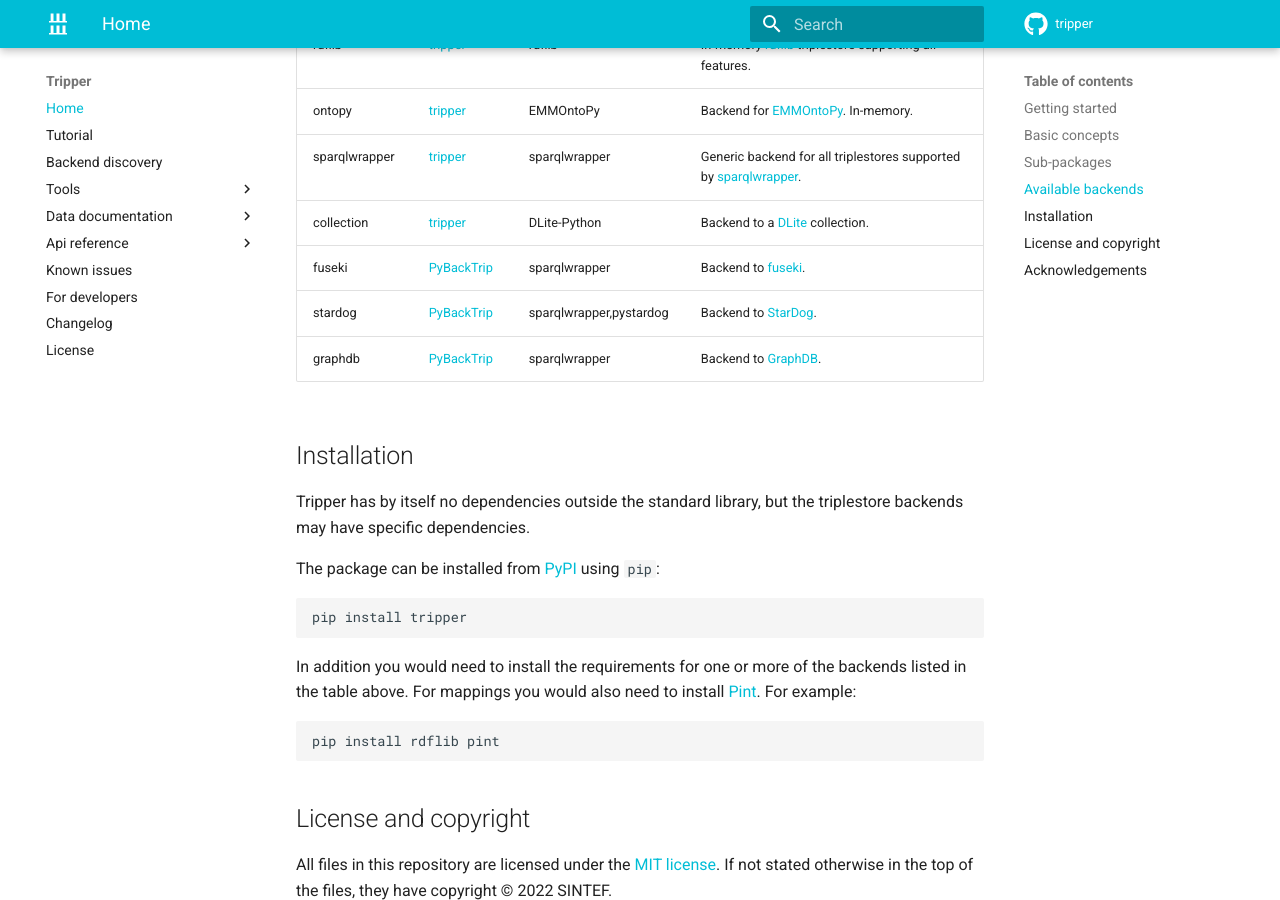
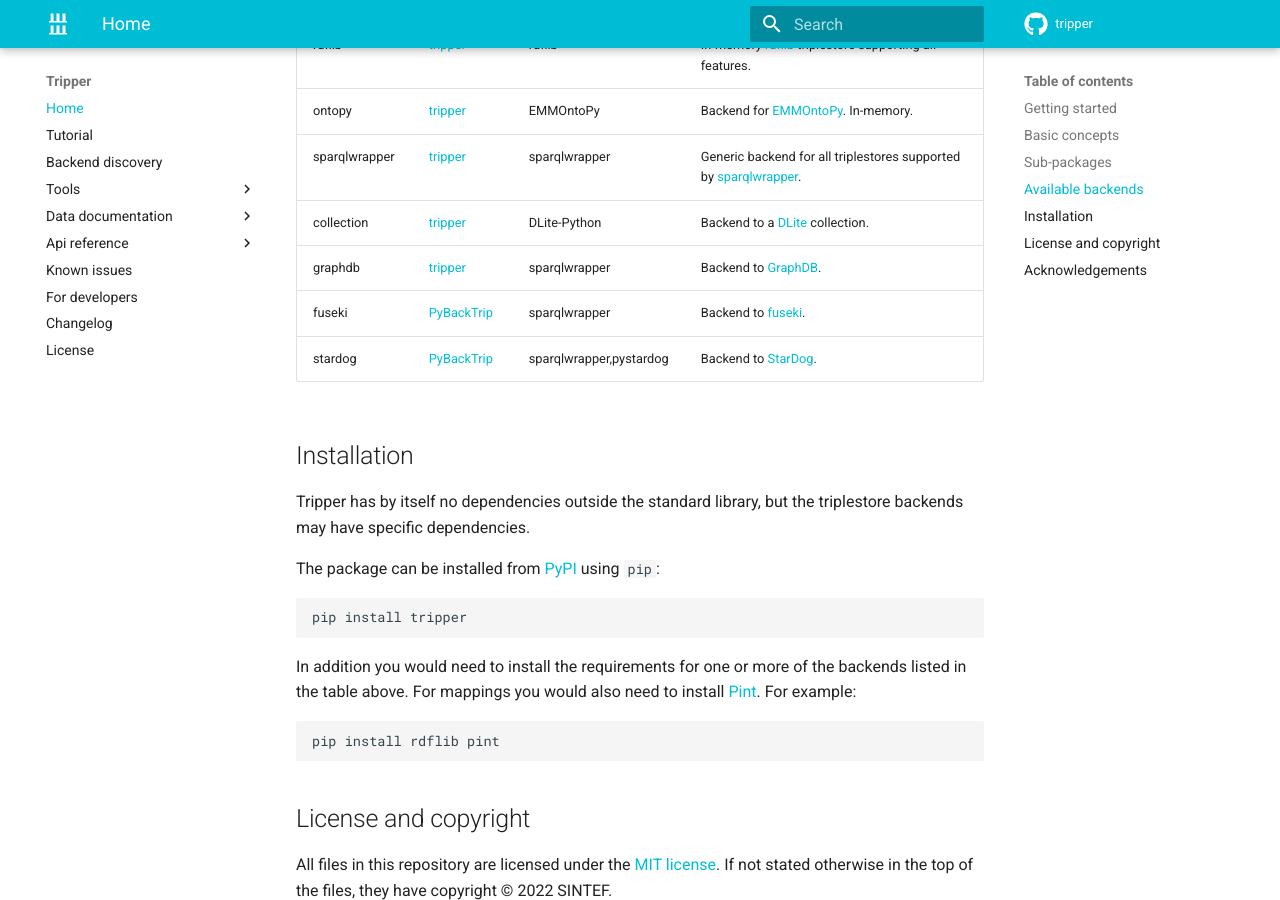
Before and after one commit to EMMC-ASBL/tripper, an MkDocs documentation site: the page built from docs/index.md, in a window 1280 px wide and 900 px high, scrolled down 1354 px. Built offline with MkDocs 1.6.1 and Material for MkDocs 9.7.7, drawn with Linux system fonts in a browser that asks for light colours; comment, search, counter and statistics services are not loaded; the version menu is left out.

```diff
--- a/docs/index.md
+++ b/docs/index.md
@@ -57,9 +57,9 @@ The following backends are currently available, either in Tripper or other packa
 | ontopy        | [tripper]    | EMMOntoPy               | Backend for [EMMOntoPy]. In-memory.
 | sparqlwrapper | [tripper]    | sparqlwrapper           | Generic backend for all triplestores supported by [sparqlwrapper].
 | collection    | [tripper]    | DLite-Python            | Backend to a [DLite] collection.
+| graphdb       | [tripper]    | sparqlwrapper           | Backend to [GraphDB].
 | fuseki        | [PyBackTrip] | sparqlwrapper           | Backend to [fuseki].
 | stardog       | [PyBackTrip] | sparqlwrapper,pystardog | Backend to [StarDog].
-| graphdb       | [PyBackTrip] | sparqlwrapper           | Backend to [GraphDB].
 
 
 Installation
```
Also changed, not shown: README.md (+1 -1 lines).
